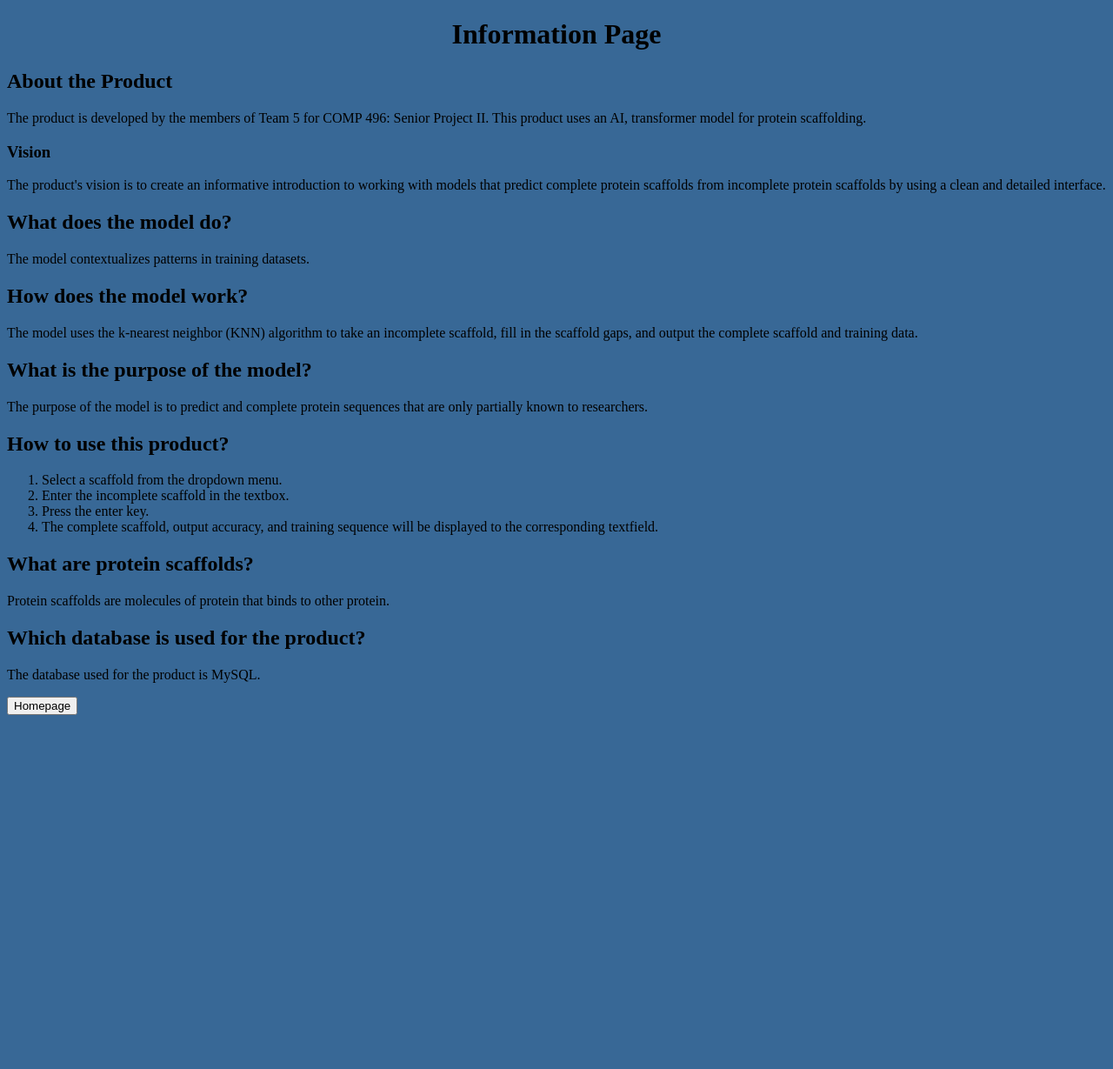
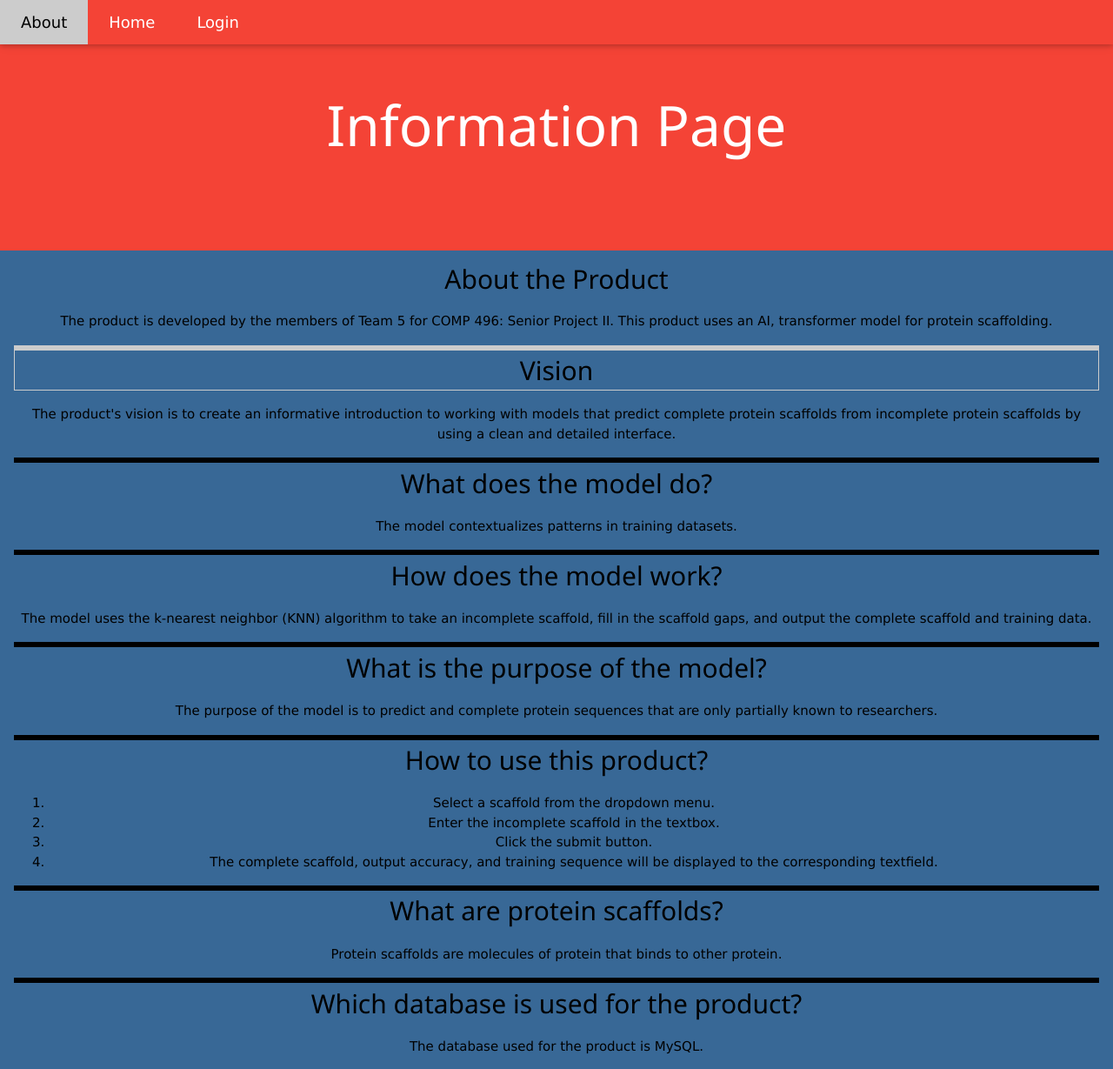
Before and after one commit to SyGitGud/ProteinSequencing, a Django app: template sequence/templates/information_page.html in a window 1280 px wide. Shown: the whole page at 87% size. Before the commit the page ends 822 px from the top, so only its background shows below. Run offline with Django 5.2, Linux system fonts and the light colour scheme; the template is opened without the code that fills it, so the values that code supplies are empty; parts of the project's set-up code (start-up, migrations or seed data) failed here and were passed over.

Commit message:
Update information_page.html

```diff
--- a/sequence/templates/information_page.html
+++ b/sequence/templates/information_page.html
@@ -5,54 +5,76 @@
 		<meta charset="UTF-8">
 		<meta name="viewport" content="width=device-width, initial-scale=1.0">
 		<link href="../static/styles.css" type="text/css" rel="stylesheet">
+		<link rel="stylesheet" href="https://www.w3schools.com/w3css/4/w3.css">
+		<link rel="stylesheet" href="styles.css">
+		<link rel="stylesheet" href="https://fonts.googleapis.com/css?family=Lato">
+		<link rel="stylesheet" href="https://fonts.googleapis.com/css?family=Montserrat">
+		<link rel="stylesheet" href="https://cdnjs.cloudflare.com/ajax/libs/font-awesome/4.7.0/css/font-awesome.min.css">
 		<title>Information Page</title>
 		<style>
-			h1 {
-				text-align: center;
-			}
+			body,h2,h3,h4,h5,h6 {font-family: "Lato", sans-serif, text-align: center;}
+
 		</style>
 	</head>
-	<body>
-		<h1>Information Page</h1>
-		<h2>About the Product</h2>
+	<form method = "POST" action = ''>
+	{% csrf_token %}
+	<div class="w3-top">
+		<div class="w3-bar w3-red w3-card w3-left-align w3-large">
+		  <a class="w3-bar-item w3-button w3-hide-medium w3-hide-large w3-right w3-padding-large w3-hover-white w3-large w3-red" href="javascript:void(0);" onclick="myFunction()" title="Toggle Navigation Menu"><i class="fa fa-bars"></i></a>
+		  <a href="#" class="w3-bar-item w3-button w3-padding-large w3-white">About</a>
+		  <a href="home.html" class="w3-bar-item w3-button w3-hide-small w3-padding-large w3-hover-white" name = "home_button">Home</button>
+		  <a href="loginpage.html" class="w3-bar-item w3-button w3-hide-small w3-padding-large w3-hover-white" name = "login_button">Login</a>
+
+		</div>
+
+		<!-- Navbar on small screens -->
+		<div id="navDemo" class="w3-bar-block w3-white w3-hide w3-hide-large w3-hide-medium w3-large">
+		  <a href="home.html" class="w3-bar-item w3-button w3-padding-large" name = "home_button">Home</a>
+		  <a href="loginpage.html" class="w3-bar-item w3-button w3-padding-large"name = "login_button">Login</a>
+		</div>
+	  </div>
+	</form>
+	<header class="w3-container w3-red w3-center" style="padding:80px 16px">
+		<h1 class="w3-margin w3-jumbo">Information Page</h1>
+	</header>
+	<div class = "w3-container w3-center">
+			<h2>About the Product</h2>
 		<p>
 			The product is developed by the members of Team 5 for COMP 496: Senior Project II. This product
 			uses an AI, transformer model for protein scaffolding.
 		</p>
-		<h3>Vision</h3>
+		<h2 class = " w3-panel w3-topbar w3-border -black">Vision</h2>
 		<p>
 			The product's vision is to create an informative introduction to working with models that predict
 			complete protein scaffolds from incomplete protein scaffolds by using a clean and detailed
 			interface.
 		</p>
-		<h2>What does the model do?</h2>
+		<h2 class = " w3-panel w3-topbar w3-border-black">What does the model do?</h2>
 		<p>The model contextualizes patterns in training datasets.</p>
-		<h2>How does the model work?</h2>
+		<h2 class = " w3-panel w3-topbar w3-border-black">How does the model work?</h2>
 		<p>
 			The model uses the k-nearest neighbor (KNN) algorithm to take an incomplete scaffold, fill in the
 			scaffold gaps, and output the complete scaffold and training data.
 		</p>
-		<h2>What is the purpose of the model?</h2>
+		<h2 class = " w3-panel w3-topbar w3-border-black">What is the purpose of the model?</h2>
 		<p>
 			The purpose of the model is to predict and complete protein sequences that are only partially
 			known to researchers.
 		</p>
-		<h2>How to use this product?</h2>
+		<h2 class = "w3-panel w3-topbar w3-border-black">How to use this product?</h2>
 		<ol>
 			<li>Select a scaffold from the dropdown menu.</li>
 			<li>Enter the incomplete scaffold in the textbox.</li>
-			<li>Press the enter key.</li>
+			<li>Click the submit button.</li>
 			<li>
 				The complete scaffold, output accuracy, and training sequence will be displayed to the
 				corresponding textfield.
 			</li>
-			<!-- No submit button yet -->
-			<!--<li>Click submit.</li>-->
 		</ol>
-		<h2>What are protein scaffolds?</h2>
+		<h2 class = " w3-panel w3-topbar w3-border-black">What are protein scaffolds?</h2>
 		<p>Protein scaffolds are molecules of protein that binds to other protein.</p>
-		<h2>Which database is used for the product?</h2>
+		<h2 class = " w3-panel w3-topbar w3-border-black">Which database is used for the product?</h2>
 		<p>The database used for the product is MySQL.</p>
-		<a href="home.html"><button>Homepage</button></a>
+	</div>
 	</body>
 </html>
```
